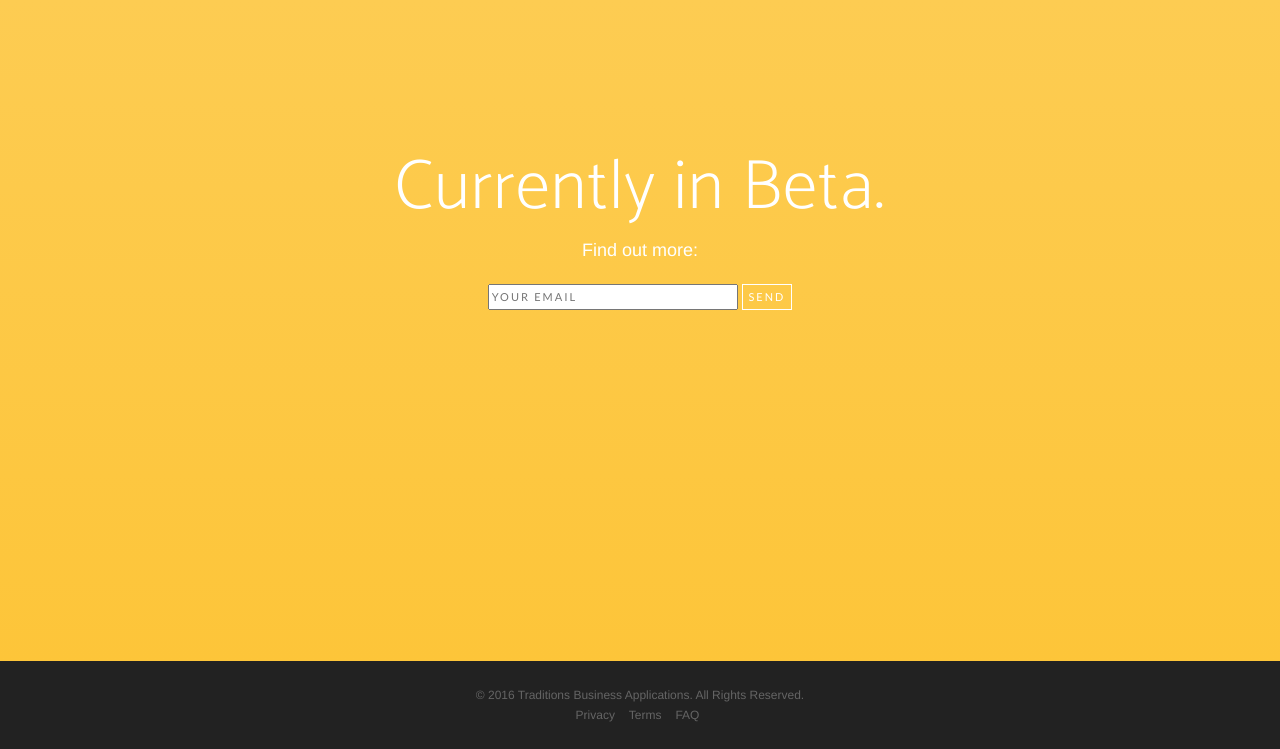
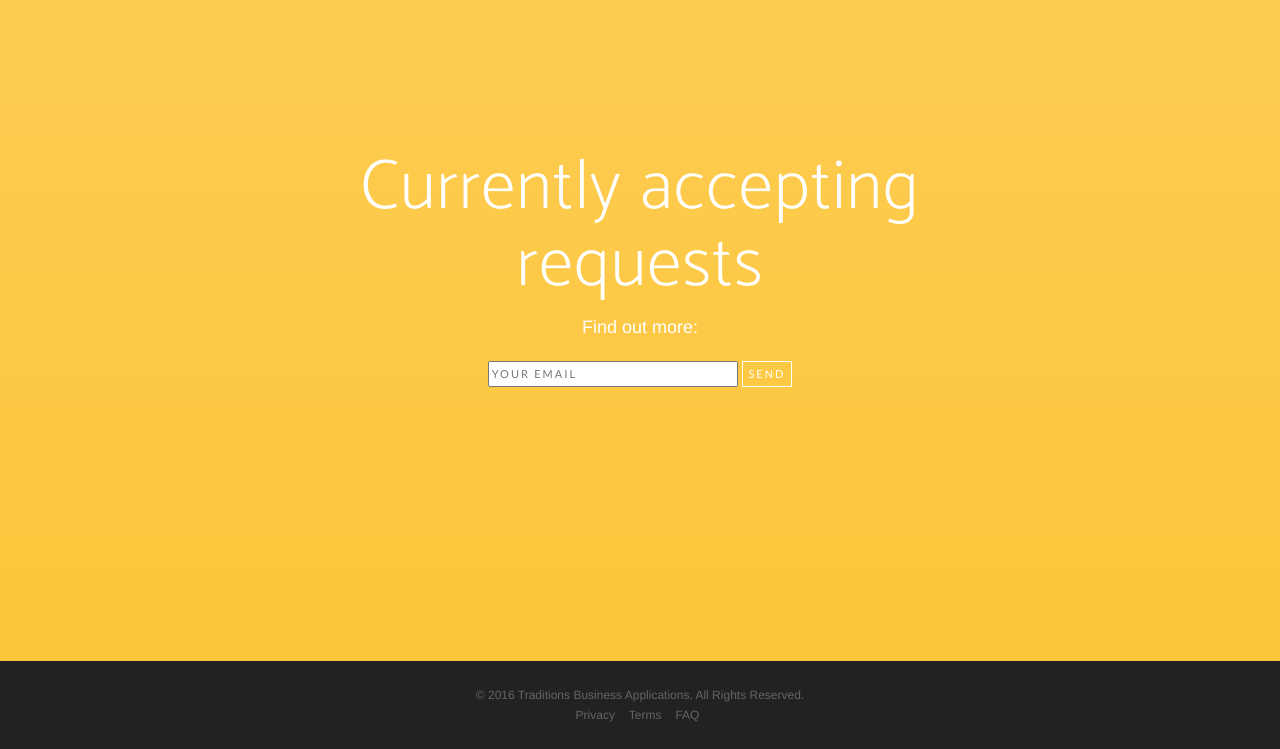
Before and after one commit to washparkweb/TBA, a website: page index.html in a window 1280 px wide. Shown: the part 800-1549 px from the top of the page. Drawn offline with nearby package versions, Linux system fonts and the light colour scheme; a web font is replaced by a local one.

Commit message:
index.html edited online with Bitbucket

```diff
--- a/index.html
+++ b/index.html
@@ -102,7 +102,7 @@
         <div class="container">
             <div class="row">
                 <div class="col-md-8 col-md-offset-2">
-                    <h2 class="section-heading">Currently in Beta.</h2>
+                    <h2 class="section-heading">Currently accepting requests</h2>
                     <p>Find out more:</p>
                     <div class="contact-form">
                         <form id="contactform" method="POST" action="https://formspree.io/tom@traditionsbusinessapplications.com">
```
